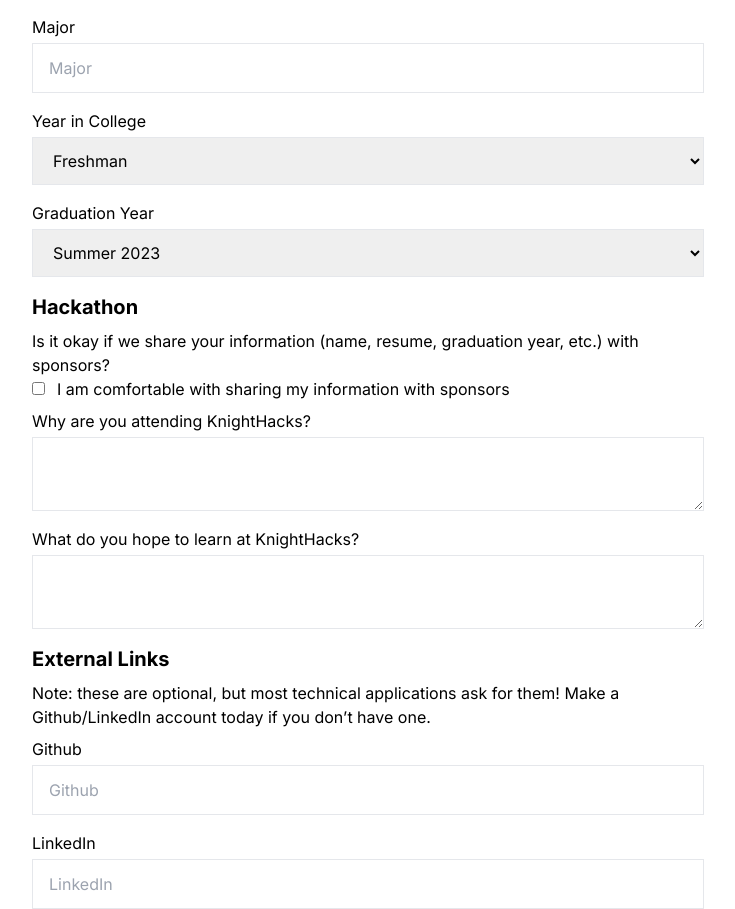
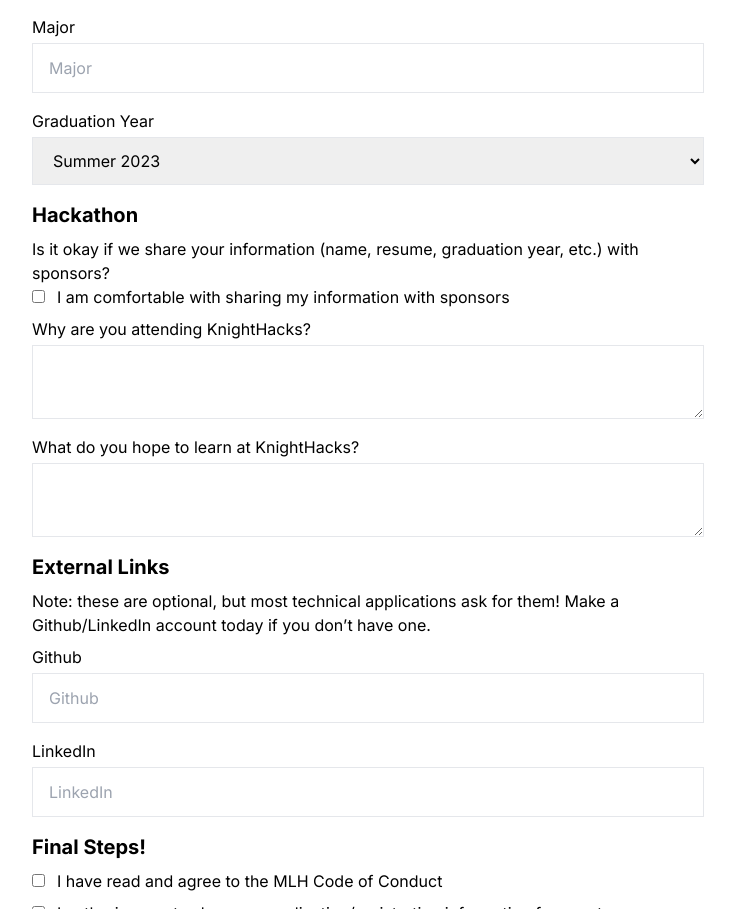
Before and after one commit to KnightHacks/hackathon-site-2023, a Next.js app: page /register in a window 1280 px wide. Shown: the part 1057-1966 px from the top of the page, without its empty margins (272-1007 px from the left). Built offline with nearby package versions, Linux system fonts and the light colour scheme.

Commit message:
Remove year in college from form

```diff
--- a/src/pages/register.tsx
+++ b/src/pages/register.tsx
@@ -1,5 +1,5 @@
 import { Header } from "@/components/Header";
-import { countries, graduationYears, tracks, yearInCollege } from "@/utils";
+import { countries, graduationYears, tracks } from "@/utils";
 import { HTMLProps, useState } from "react";
 import { SubmitHandler, UseFormRegister, useForm } from "react-hook-form";
 
@@ -157,7 +157,6 @@ type Fields = {
   email: string;
   school: string;
   major: string;
-  yearInCollege: string;
   graduationYear: string;
   isComfortableSharingInfo: boolean;
   whyAttending: string;
@@ -241,12 +240,6 @@ export default function Register() {
         />
         <Select
           register={register}
-          field="yearInCollege"
-          label="Year in College"
-          options={yearInCollege}
-        />
-        <Select
-          register={register}
           field="graduationYear"
           label="Graduation Year"
           options={graduationYears}
--- a/src/utils.tsx
+++ b/src/utils.tsx
@@ -275,12 +275,3 @@ export const graduationYears = [
 ];
 
 export const tracks = ["Beginner", "Intermediate/Advanced", "Cybersecurity"];
-
-export const yearInCollege = [
-  "Freshman",
-  "Sophomore",
-  "Junior",
-  "Senior",
-  "Graduate",
-  "Other",
-];
```
